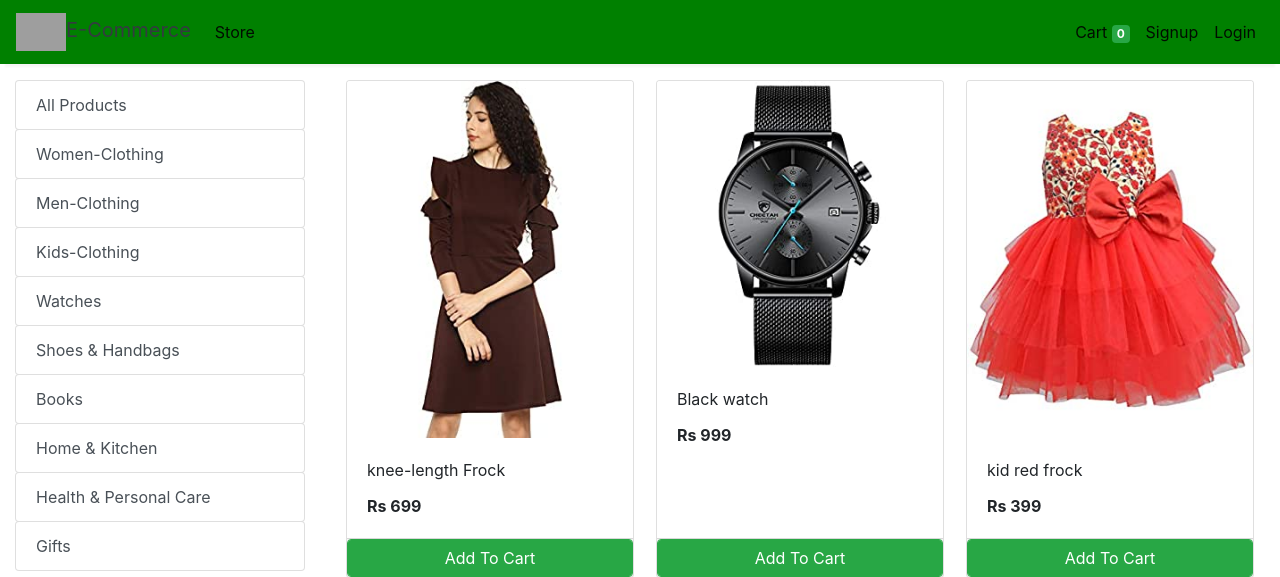
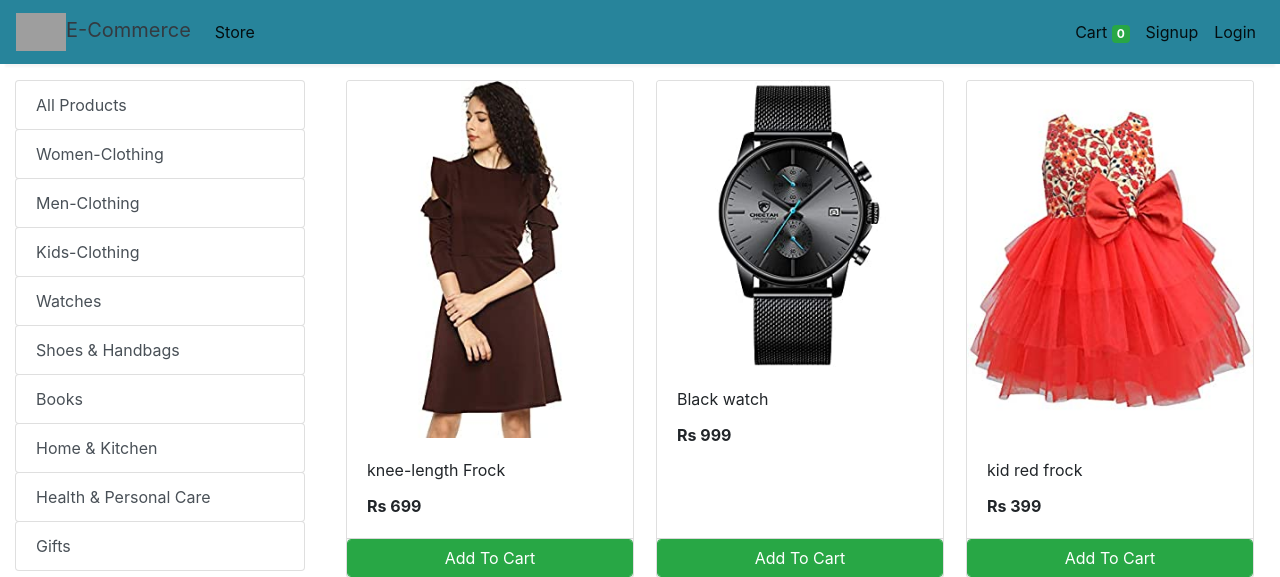
Before and after one commit to sobarzolicandeo/examen-pgy3121, a Django app: page /store in a window 1280 px wide. Shown: the top 577 px of the page. Run offline with Django 3.2, Linux system fonts and the light colour scheme; data comes from the database, SQL or seed files in the repository; both versions use the stored data as it was after the commit; some libraries are stand-ins or nearby versions; grey boxes are pictures that could not be loaded.

Commit message:
Se cambia color a la pagina

```diff
--- a/store/templates/base.html
+++ b/store/templates/base.html
@@ -14,7 +14,7 @@
 
   <style>
     nav{
-      background-color: green;
+      background-color: rgb(39, 132, 155);
     }
     .one-edge-shadow {
               box-shadow: 0 8px 2px -5px rgb(246, 245, 245);
```
Also changed, not shown: db.sqlite3.
